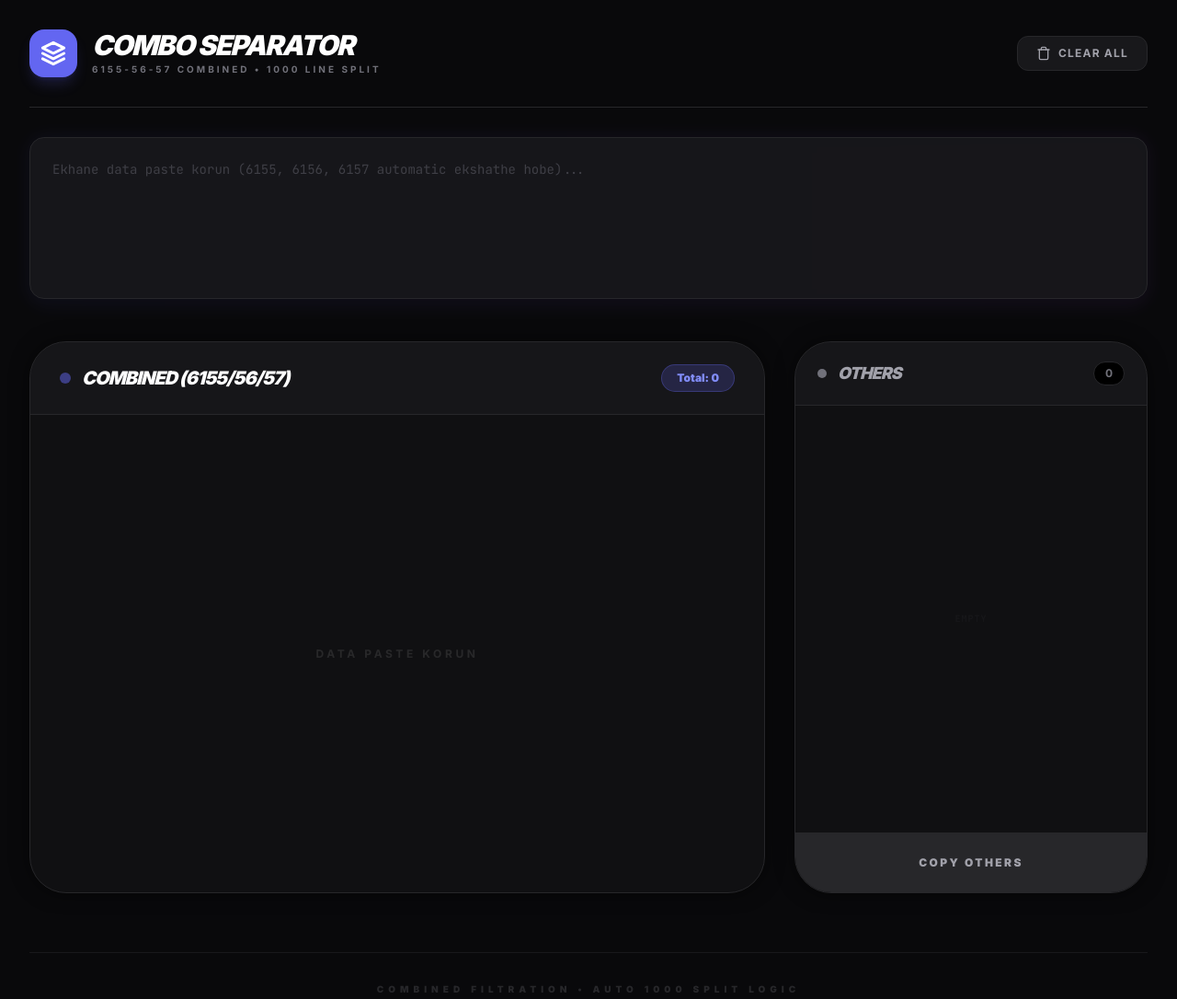
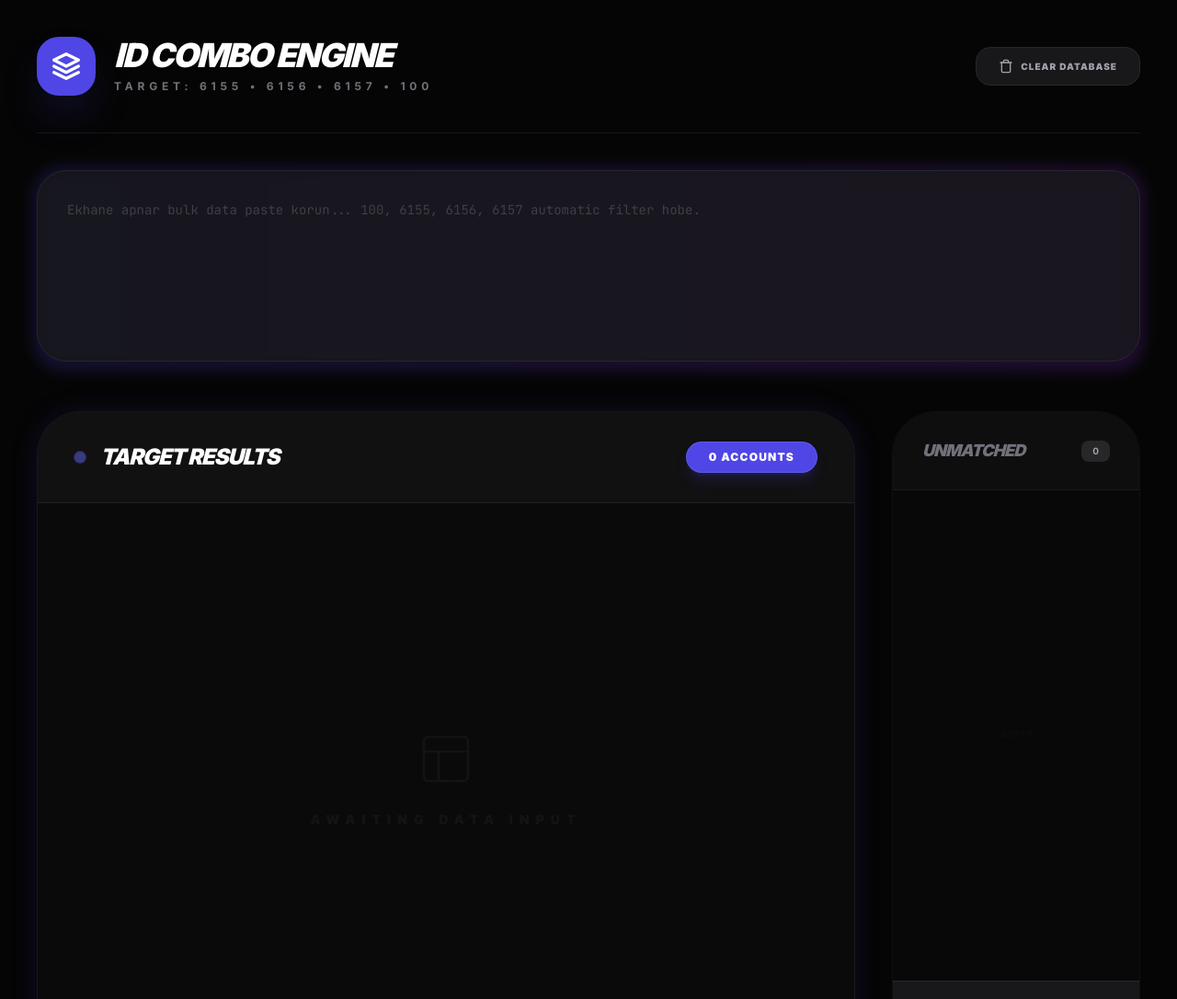
Before and after one commit to nordvpn23m-pixel/6155-6156-6157, a plain HTML site: page index.html in a window 1280 px wide. Shown: the top 1086 px of the page at 92% size. Drawn offline with nearby package versions, Linux system fonts and the light colour scheme.

Commit message:
1 index.html

```diff
--- a/index.html
+++ b/index.html
@@ -3,13 +3,13 @@
 <head>
     <meta charset="UTF-8">
     <meta name="viewport" content="width=device-width, initial-scale=1.0">
-    <title>ID Separator | Combined & Split</title>
+    <title>ID Separator | 61xx & 100 Series</title>
     <script src="https://cdn.tailwindcss.com"></script>
     <link href="https://fonts.googleapis.com/css2?family=JetBrains+Mono:wght@400;700&family=Inter:wght@400;700;900&display=swap" rel="stylesheet">
     <style>
         body {
             font-family: 'Inter', sans-serif;
-            background-color: #09090b;
+            background-color: #050505;
         }
         .mono {
             font-family: 'JetBrains Mono', monospace;
@@ -17,95 +17,96 @@
         .scrollbar-hide::-webkit-scrollbar {
             display: none;
         }
-        .card-glow {
-            box-shadow: 0 0 20px rgba(0, 0, 0, 0.5);
-            border: 1px solid #27272a;
+        .glow-indigo {
+            box-shadow: 0 0 30px rgba(79, 70, 229, 0.15);
         }
-        .status-dot {
-            animation: pulse 2s cubic-bezier(0.4, 0, 0.6, 1) infinite;
+        .status-pulse {
+            animation: pulse-ring 2s cubic-bezier(0.4, 0, 0.6, 1) infinite;
         }
-        @keyframes pulse {
-            0%, 100% { opacity: 1; }
-            50% { opacity: .5; }
+        @keyframes pulse-ring {
+            0%, 100% { opacity: 1; transform: scale(1); }
+            50% { opacity: .5; transform: scale(1.1); }
         }
     </style>
 </head>
-<body class="text-zinc-100 min-h-screen p-4 md:p-8">
+<body class="text-zinc-100 min-h-screen p-4 md:p-10 selection:bg-indigo-500/30">
 
-    <div class="max-w-[1400px] mx-auto">
-        <!-- Header -->
-        <header class="flex flex-col md:flex-row justify-between items-center mb-8 gap-4 border-b border-zinc-800 pb-8">
-            <div class="flex items-center gap-4">
-                <div class="bg-indigo-500 p-3 rounded-2xl text-white shadow-lg shadow-indigo-500/20">
-                    <svg xmlns="http://www.w3.org/2000/svg" width="28" height="28" viewBox="0 0 24 24" fill="none" stroke="currentColor" stroke-width="2.5" stroke-linecap="round" stroke-linejoin="round"><path d="M12 2L2 7l10 5 10-5-10-5zM2 17l10 5 10-5M2 12l10 5 10-5"></path></svg>
+    <div class="max-w-[1500px] mx-auto">
+        <!-- Main Header -->
+        <header class="flex flex-col md:flex-row justify-between items-center mb-10 gap-6 border-b border-zinc-900 pb-10">
+            <div class="flex items-center gap-5">
+                <div class="bg-indigo-600 p-4 rounded-3xl text-white shadow-2xl shadow-indigo-600/30">
+                    <svg xmlns="http://www.w3.org/2000/svg" width="32" height="32" viewBox="0 0 24 24" fill="none" stroke="currentColor" stroke-width="2.5" stroke-linecap="round" stroke-linejoin="round"><path d="M12 2L2 7l10 5 10-5-10-5zM2 17l10 5 10-5M2 12l10 5 10-5"></path></svg>
                 </div>
                 <div>
-                    <h1 class="text-3xl font-black tracking-tighter uppercase italic leading-none text-white">Combo Separator</h1>
-                    <p class="text-[10px] font-bold text-zinc-500 tracking-[0.3em] mt-1 uppercase">6155-56-57 Combined • 1000 Line Split</p>
+                    <h1 class="text-4xl font-black tracking-tighter uppercase italic leading-none text-white">ID COMBO ENGINE</h1>
+                    <p class="text-xs font-bold text-zinc-500 tracking-[0.4em] mt-2 uppercase">Target: 6155 • 6156 • 6157 • 100</p>
                 </div>
             </div>
 
-            <button onclick="clearAll()" class="flex items-center gap-2 px-5 py-2.5 bg-zinc-900 hover:bg-red-950 text-zinc-400 hover:text-red-400 rounded-xl transition-all border border-zinc-800 font-bold text-xs uppercase tracking-widest">
-                <svg xmlns="http://www.w3.org/2000/svg" width="16" height="16" viewBox="0 0 24 24" fill="none" stroke="currentColor" stroke-width="2" stroke-linecap="round" stroke-linejoin="round"><path d="M3 6h18"></path><path d="M19 6v14c0 1-1 2-2 2H7c-1 0-2-1-2-2V6"></path><path d="M8 6V4c0-1 1-2 2-2h4c1 0 2 1 2 2v2"></path></svg>
-                Clear All
-            </button>
+            <div class="flex gap-4">
+                <button onclick="clearAll()" class="flex items-center gap-2 px-6 py-3 bg-zinc-900 hover:bg-red-950 text-zinc-400 hover:text-red-400 rounded-2xl transition-all border border-zinc-800 font-black text-[10px] uppercase tracking-widest">
+                    <svg xmlns="http://www.w3.org/2000/svg" width="16" height="16" viewBox="0 0 24 24" fill="none" stroke="currentColor" stroke-width="2" stroke-linecap="round" stroke-linejoin="round"><path d="M3 6h18"></path><path d="M19 6v14c0 1-1 2-2 2H7c-1 0-2-1-2-2V6"></path><path d="M8 6V4c0-1 1-2 2-2h4c1 0 2 1 2 2v2"></path></svg>
+                    Clear Database
+                </button>
+            </div>
         </header>
 
         <!-- Input Area -->
-        <div class="relative mb-10 group">
-            <div class="absolute -inset-1 bg-gradient-to-r from-indigo-500/20 to-purple-500/20 rounded-3xl blur opacity-25 group-focus-within:opacity-100 transition duration-500"></div>
+        <div class="relative mb-12 group">
+            <div class="absolute -inset-1 bg-gradient-to-r from-indigo-600 to-purple-600 rounded-[2rem] blur opacity-20 group-focus-within:opacity-100 transition duration-700"></div>
             <textarea
                 id="mainInput"
-                class="relative w-full h-44 bg-zinc-900/90 border border-zinc-800 rounded-2xl p-6 text-sm mono focus:ring-1 focus:ring-indigo-500 outline-none transition-all placeholder:text-zinc-700 resize-none"
-                placeholder="Ekhane data paste korun (6155, 6156, 6157 automatic ekshathe hobe)..."
+                class="relative w-full h-52 bg-zinc-900/80 border border-zinc-800 rounded-[2rem] p-8 text-sm mono focus:ring-1 focus:ring-indigo-500 outline-none transition-all placeholder:text-zinc-700 resize-none shadow-inner"
+                placeholder="Ekhane apnar bulk data paste korun... 100, 6155, 6156, 6157 automatic filter hobe."
                 oninput="processData()"
             ></textarea>
         </div>
 
         <!-- Main Display Grid -->
-        <div class="grid grid-cols-1 lg:grid-cols-3 gap-8">
+        <div class="grid grid-cols-1 xl:grid-cols-4 gap-10">
 
-            <!-- Combined Column (The 61xx series) -->
-            <div class="lg:col-span-2 flex flex-col bg-zinc-900/50 rounded-[2.5rem] overflow-hidden card-glow min-h-[600px]">
-                <div class="px-8 py-6 bg-zinc-800/30 border-b border-zinc-800 flex justify-between items-center">
-                    <div class="flex items-center gap-3">
-                        <span class="h-3 w-3 rounded-full bg-indigo-500 status-dot"></span>
-                        <h2 class="font-black text-xl tracking-tighter uppercase italic text-white">Combined (6155/56/57)</h2>
+            <!-- Combined Column (The Main Results) -->
+            <div class="xl:col-span-3 flex flex-col bg-zinc-900/30 rounded-[3rem] overflow-hidden border border-zinc-800/50 glow-indigo min-h-[700px]">
+                <div class="px-10 py-8 bg-zinc-900/50 border-b border-zinc-800/80 flex justify-between items-center">
+                    <div class="flex items-center gap-4">
+                        <div class="h-3 w-3 rounded-full bg-indigo-500 status-pulse"></div>
+                        <h2 class="font-black text-2xl tracking-tighter uppercase italic text-white">Target Results</h2>
                     </div>
-                    <div class="flex gap-2">
-                        <span id="total-target" class="bg-indigo-500/20 px-4 py-1.5 rounded-full text-xs font-black text-indigo-400 border border-indigo-500/30">Total: 0</span>
+                    <div class="flex items-center gap-4">
+                        <span id="total-target" class="bg-indigo-600 text-white px-6 py-2 rounded-full text-xs font-black border border-indigo-400/30 shadow-lg shadow-indigo-600/20 tracking-widest">0 ACCOUNTS</span>
                     </div>
                 </div>
 
                 <!-- Chunk List Container -->
-                <div id="chunks-container" class="flex-1 p-6 space-y-6 overflow-y-auto scrollbar-hide">
-                    <div class="h-full flex items-center justify-center opacity-10 uppercase text-xs font-bold tracking-[0.3em]">
-                        Data Paste Korun
+                <div id="chunks-container" class="flex-1 p-10 space-y-8 overflow-y-auto scrollbar-hide">
+                    <div class="h-full flex flex-col items-center justify-center opacity-10 uppercase text-sm font-black tracking-[0.5em] text-zinc-500">
+                        <svg xmlns="http://www.w3.org/2000/svg" width="64" height="64" viewBox="0 0 24 24" fill="none" stroke="currentColor" stroke-width="1" stroke-linecap="round" stroke-linejoin="round" class="mb-6"><rect x="3" y="3" width="18" height="18" rx="2" ry="2"></rect><line x1="3" y1="9" x2="21" y2="9"></line><line x1="9" y1="21" x2="9" y2="9"></line></svg>
+                        Awaiting Data Input
                     </div>
                 </div>
             </div>
 
-            <!-- Others Column -->
-            <div class="flex flex-col bg-zinc-900/50 rounded-[2.5rem] overflow-hidden card-glow h-[600px]">
-                <div class="px-6 py-5 bg-zinc-800/30 border-b border-zinc-800 flex justify-between items-center">
+            <!-- Others Column (Sidebar) -->
+            <div class="flex flex-col bg-zinc-900/20 rounded-[3rem] overflow-hidden border border-zinc-800/30 h-[700px]">
+                <div class="px-8 py-7 bg-zinc-900/40 border-b border-zinc-800/50 flex justify-between items-center">
                     <div class="flex items-center gap-3">
-                        <span class="h-2.5 w-2.5 rounded-full bg-zinc-500"></span>
-                        <span class="font-black text-lg tracking-tighter uppercase italic text-zinc-400">Others</span>
+                        <span class="font-black text-lg tracking-tighter uppercase italic text-zinc-500">Unmatched</span>
                     </div>
-                    <span id="count-others" class="bg-black px-3 py-1 rounded-full text-xs font-bold text-zinc-500 border border-zinc-800">0</span>
+                    <span id="count-others" class="bg-zinc-800 px-3 py-1 rounded-lg text-[10px] font-bold text-zinc-400">0</span>
                 </div>
-                <div id="list-others" class="flex-1 overflow-y-auto p-5 mono text-[11px] leading-relaxed text-zinc-600 scrollbar-hide">
-                    <div class="h-full flex items-center justify-center opacity-10 uppercase text-[10px] font-bold tracking-widest">Empty</div>
+                <div id="list-others" class="flex-1 overflow-y-auto p-6 mono text-[10px] leading-relaxed text-zinc-700 scrollbar-hide italic">
+                    <div class="h-full flex items-center justify-center opacity-10 uppercase font-black tracking-widest">Empty</div>
                 </div>
-                <button onclick="copyGroup('others')" id="btn-others" class="w-full py-6 flex items-center justify-center gap-3 font-black text-xs uppercase tracking-[0.2em] bg-zinc-800 hover:bg-zinc-700 text-zinc-400 transition-all border-t border-zinc-800">
+                <button onclick="copyGroup('others')" id="btn-others" class="w-full py-8 flex items-center justify-center gap-3 font-black text-[10px] uppercase tracking-[0.3em] bg-zinc-900 hover:bg-zinc-800 text-zinc-600 hover:text-zinc-300 transition-all border-t border-zinc-800">
                     Copy Others
                 </button>
             </div>
 
         </div>
 
-        <footer class="mt-16 text-center border-t border-zinc-900 pt-8 pb-12">
-            <p class="text-zinc-800 text-[10px] font-black uppercase tracking-[0.5em]">Combined Filtration • Auto 1000 Split Logic</p>
+        <footer class="mt-20 text-center border-t border-zinc-900/50 pt-10 pb-16">
+            <p class="text-zinc-800 text-[10px] font-black uppercase tracking-[0.6em]">Professional Data Scraper Interface • v3.0 Final</p>
         </footer>
     </div>
 
@@ -124,7 +125,8 @@
                 const trimmed = line.trim();
                 if (!trimmed) return;
 
-                if (trimmed.startsWith('6155') || trimmed.startsWith('6156') || trimmed.startsWith('6157')) {
+                // Checking for 100, 6155, 6156, 6157
+                if (trimmed.startsWith('100') || trimmed.startsWith('6155') || trimmed.startsWith('6156') || trimmed.startsWith('6157')) {
                     combinedList.push(trimmed);
                 } else {
                     othersList.push(trimmed);
@@ -135,28 +137,28 @@
         }
 
         function updateUI() {
-            // Update Others
+            // Update Sidebar (Others)
             const listOthers = document.getElementById('list-others');
             const countOthers = document.getElementById('count-others');
             countOthers.innerText = othersList.length;
 
             if (othersList.length > 0) {
-                listOthers.innerHTML = othersList.map(item => `<div class="mb-1 truncate opacity-60 hover:opacity-100">${item}</div>`).join('');
+                listOthers.innerHTML = othersList.map(item => `<div class="mb-1 truncate hover:text-zinc-500 transition-colors cursor-default">${item}</div>`).join('');
             } else {
-                listOthers.innerHTML = '<div class="h-full flex items-center justify-center opacity-10 uppercase text-[10px] font-bold tracking-widest">Empty</div>';
+                listOthers.innerHTML = '<div class="h-full flex items-center justify-center opacity-10 uppercase font-black tracking-widest">Empty</div>';
             }
 
-            // Update Combined with 1000 Split logic
+            // Update Combined Results with 1000 Split
             const chunksContainer = document.getElementById('chunks-container');
             const totalTarget = document.getElementById('total-target');
-            totalTarget.innerText = `Total: ${combinedList.length}`;
+            totalTarget.innerText = `${combinedList.length} ACCOUNTS`;
 
             if (combinedList.length === 0) {
-                chunksContainer.innerHTML = '<div class="h-full flex items-center justify-center opacity-10 uppercase text-xs font-bold tracking-[0.3em]">Data Paste Korun</div>';
+                chunksContainer.innerHTML = '<div class="h-full flex flex-col items-center justify-center opacity-10 uppercase text-sm font-black tracking-[0.5em] text-zinc-500"><svg xmlns="http://www.w3.org/2000/svg" width="64" height="64" viewBox="0 0 24 24" fill="none" stroke="currentColor" stroke-width="1" stroke-linecap="round" stroke-linejoin="round" class="mb-6"><rect x="3" y="3" width="18" height="18" rx="2" ry="2"></rect><line x1="3" y1="9" x2="21" y2="9"></line><line x1="9" y1="21" x2="9" y2="9"></line></svg>Awaiting Data Input</div>';
                 return;
             }
 
-            // Chunk logic
+            // Chunk Split Logic (1000 items per part)
             const chunkSize = 1000;
             let chunksHtml = '';
 
@@ -165,21 +167,21 @@
                 const chunk = combinedList.slice(i, i + chunkSize);
 
                 chunksHtml += `
-                    <div class="bg-zinc-800/20 border border-zinc-800 rounded-2xl p-5 group hover:border-indigo-500/50 transition-all">
-                        <div class="flex justify-between items-center mb-4">
+                    <div class="bg-zinc-900/40 border border-zinc-800 rounded-[2rem] p-8 group hover:border-indigo-500/40 transition-all duration-500 shadow-xl">
+                        <div class="flex flex-col md:flex-row justify-between items-start md:items-center mb-6 gap-4">
                             <div>
-                                <h3 class="font-black text-indigo-400 text-sm italic uppercase">Part ${partIndex}</h3>
-                                <p class="text-[10px] text-zinc-500 font-bold uppercase tracking-wider">Range: ${i + 1} - ${Math.min(i + chunkSize, combinedList.length)}</p>
+                                <h3 class="font-black text-indigo-400 text-lg italic uppercase tracking-tighter">Package Part #${partIndex}</h3>
+                                <p class="text-[10px] text-zinc-600 font-bold uppercase tracking-[0.2em] mt-1">Index: ${i + 1} to ${Math.min(i + chunkSize, combinedList.length)}</p>
                             </div>
                             <button
                                 onclick="copyChunk(${i}, ${chunkSize}, this)"
-                                class="bg-indigo-600 hover:bg-indigo-500 text-white px-6 py-2 rounded-xl font-black text-[10px] uppercase tracking-widest shadow-lg shadow-indigo-600/20 transition-all active:scale-95"
+                                class="bg-indigo-600 hover:bg-indigo-500 text-white px-10 py-4 rounded-2xl font-black text-xs uppercase tracking-widest shadow-xl shadow-indigo-600/20 transition-all active:scale-95 border border-indigo-400/20"
                             >
-                                Copy Part ${partIndex}
+                                Copy This Part
                             </button>
                         </div>
-                        <div class="h-32 overflow-y-auto bg-black/40 rounded-xl p-3 mono text-[10px] text-zinc-600 border border-zinc-800/50 scrollbar-hide">
-                            ${chunk.map(line => `<div class="truncate opacity-50">${line}</div>`).join('')}
+                        <div class="h-40 overflow-y-auto bg-black/60 rounded-2xl p-5 mono text-[11px] text-zinc-600 border border-zinc-900 scrollbar-hide leading-relaxed">
+                            ${chunk.map(line => `<div class="truncate opacity-40 hover:opacity-100 transition-opacity">${line}</div>`).join('')}
                         </div>
                     </div>
                 `;
@@ -196,17 +198,17 @@
             try {
                 await navigator.clipboard.writeText(text);
                 const originalText = btn.innerText;
-                btn.innerText = 'COPIED!';
-                btn.classList.add('bg-green-600');
+                btn.innerText = 'COPIED TO CLIPBOARD';
+                btn.classList.add('bg-emerald-600');
                 btn.classList.remove('bg-indigo-600');
 
                 setTimeout(() => {
                     btn.innerText = originalText;
-                    btn.classList.remove('bg-green-600');
+                    btn.classList.remove('bg-emerald-600');
                     btn.classList.add('bg-indigo-600');
                 }, 2000);
             } catch (err) {
-                console.error('Failed to copy!', err);
+                console.error('Copy failed!', err);
             }
         }
 
@@ -219,14 +221,14 @@
                 const btn = document.getElementById('btn-others');
                 const originalText = btn.innerText;
                 btn.innerText = 'COPIED!';
-                btn.classList.add('bg-green-600', 'text-white');
+                btn.classList.add('bg-emerald-600', 'text-white');
 
                 setTimeout(() => {
                     btn.innerText = originalText;
-                    btn.classList.remove('bg-green-600', 'text-white');
+                    btn.classList.remove('bg-emerald-600', 'text-white');
                 }, 2000);
             } catch (err) {
-                console.error('Failed to copy!', err);
+                console.error('Copy failed!', err);
             }
         }
 
```
